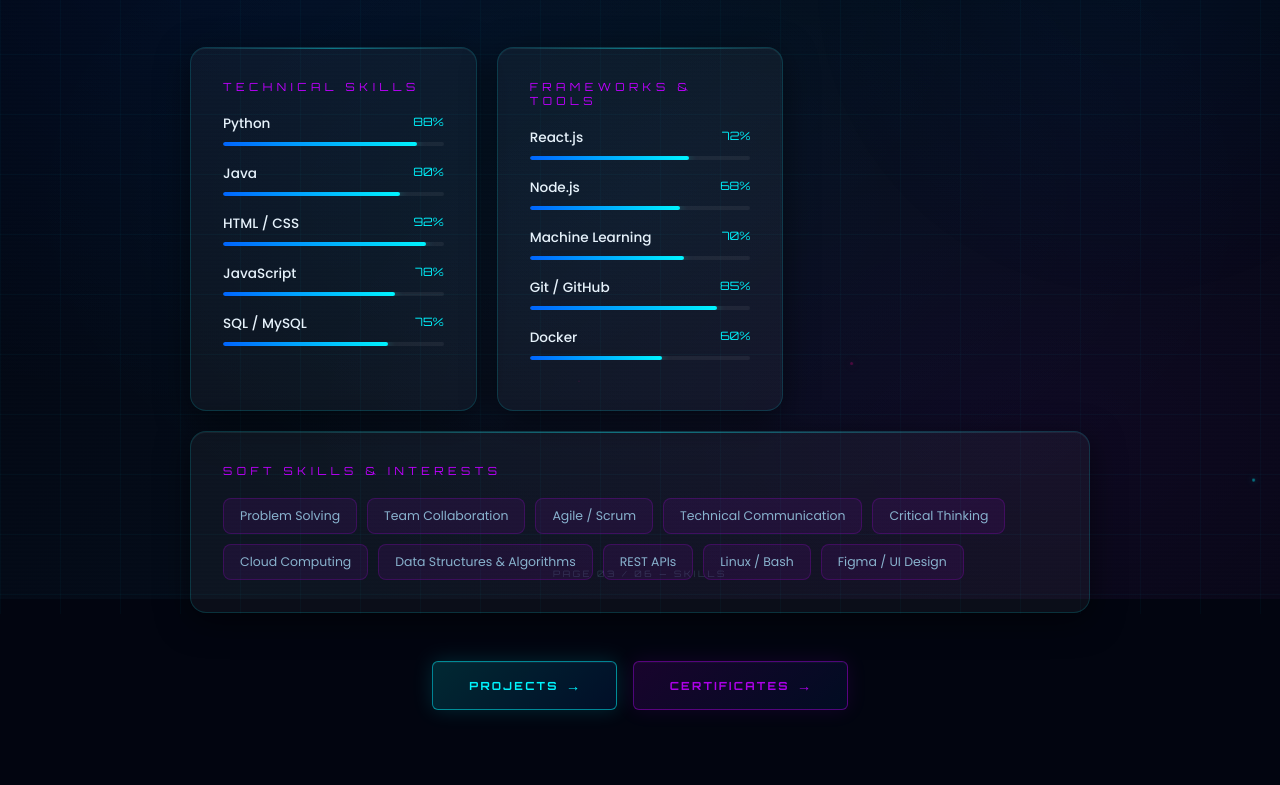
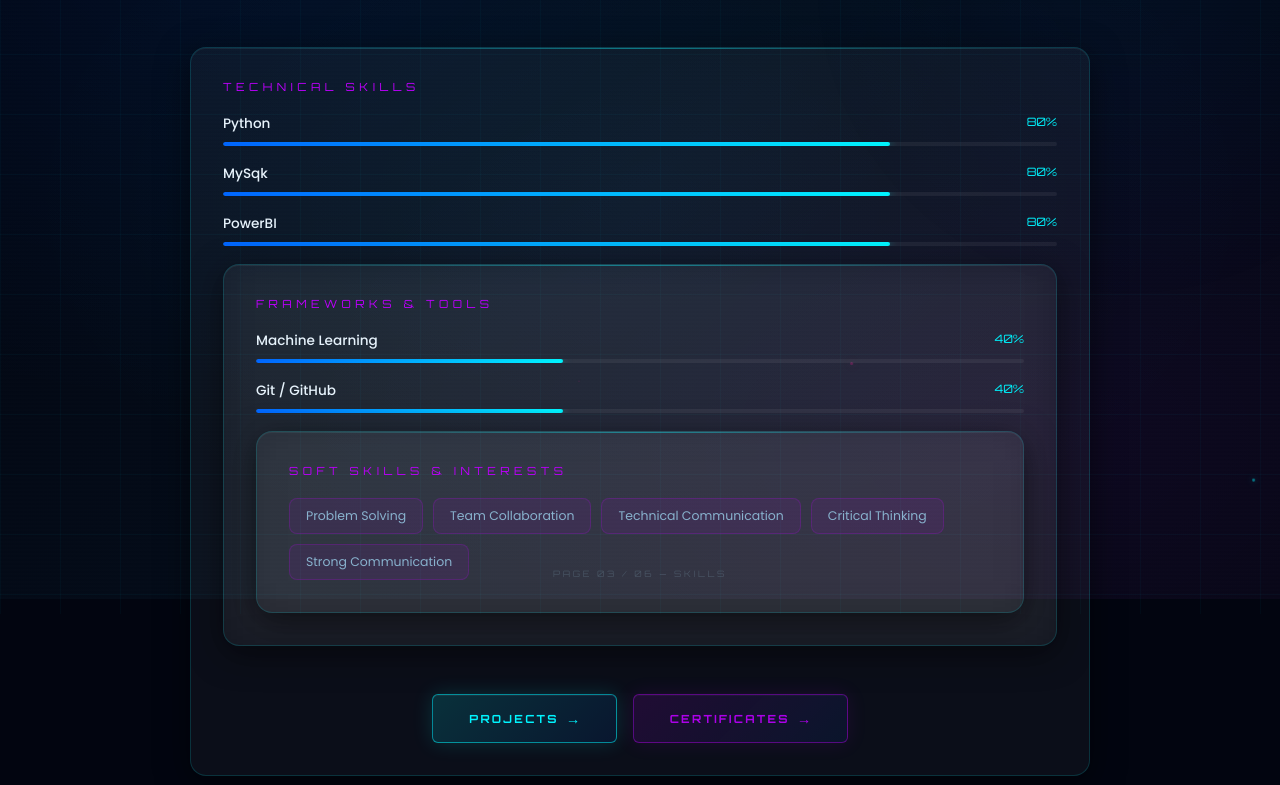
Before and after one commit to ramana-anumala/portfolio-website, a plain HTML site: page skills.html in a window 1280 px wide. Shown: the part 201-986 px from the top of the page. Before the commit the page ends 951 px from the top, so only its background shows below. Drawn offline with Linux system fonts and the light colour scheme.

Commit message:
Update skills.html

```diff
--- a/skills.html
+++ b/skills.html
@@ -27,7 +27,7 @@
   <!-- ======== NAVIGATION ======== -->
   <nav class="nav">
     <!-- Edit the brand/logo text below -->
-    <span class="nav-brand">RA</span>
+    <span class="nav-brand">AVR</span>
 
     <!-- Nav dots: active dot = index 2 -->
     <div class="nav-dots">
@@ -64,21 +64,22 @@
         <div class="skill-item">
           <div class="skill-header">
             <span class="skill-name">Python</span>
-            <span class="skill-pct">88%</span>
+            <span class="skill-pct">80%</span>
           </div>
           <div class="skill-bar-bg">
             <!-- data-width controls the filled bar length -->
-            <div class="skill-bar-fill" data-width="88%"></div>
+            <div class="skill-bar-fill" data-width="80%"></div>
           </div>
         </div>
 
         <!-- SKILL 2 — Edit name and data-width -->
         <div class="skill-item">
           <div class="skill-header">
-            <span class="skill-name">Java</span>
+            <span class="skill-name">MySqk</span>
             <span class="skill-pct">80%</span>
           </div>
           <div class="skill-bar-bg">
+            <!-- data-width controls the filled bar length -->
             <div class="skill-bar-fill" data-width="80%"></div>
           </div>
         </div>
@@ -86,100 +87,40 @@
         <!-- SKILL 3 — Edit name and data-width -->
         <div class="skill-item">
           <div class="skill-header">
-            <span class="skill-name">HTML / CSS</span>
-            <span class="skill-pct">92%</span>
+            <span class="skill-name">PowerBI</span>
+            <span class="skill-pct">80%</span>
           </div>
           <div class="skill-bar-bg">
-            <div class="skill-bar-fill" data-width="92%"></div>
+            <!-- data-width controls the filled bar length -->
+            <div class="skill-bar-fill" data-width="80%"></div>
           </div>
         </div>
-
-        <!-- SKILL 4 — Edit name and data-width -->
-        <div class="skill-item">
-          <div class="skill-header">
-            <span class="skill-name">JavaScript</span>
-            <span class="skill-pct">78%</span>
-          </div>
-          <div class="skill-bar-bg">
-            <div class="skill-bar-fill" data-width="78%"></div>
-          </div>
-        </div>
-
-        <!-- SKILL 5 — Edit name and data-width -->
-        <div class="skill-item">
-          <div class="skill-header">
-            <span class="skill-name">SQL / MySQL</span>
-            <span class="skill-pct">75%</span>
-          </div>
-          <div class="skill-bar-bg">
-            <div class="skill-bar-fill" data-width="75%"></div>
-          </div>
-        </div>
-
-        <!-- ADD MORE SKILLS: Copy a .skill-item block above -->
-
-      </div>
 
       <!-- ======== FRAMEWORKS & TOOLS CARD ======== -->
       <div class="glass-card">
         <p class="skills-section-title">Frameworks & Tools</p>
 
-        <!-- SKILL 6 -->
+        <!-- SKILL 4 -->
         <div class="skill-item">
           <div class="skill-header">
-            <span class="skill-name">React.js</span>
-            <span class="skill-pct">72%</span>
+            <span class="skill-name">Machine Learning</span>
+            <span class="skill-pct">40%</span>
           </div>
           <div class="skill-bar-bg">
-            <div class="skill-bar-fill" data-width="72%"></div>
+            <div class="skill-bar-fill" data-width="40%"></div>
           </div>
         </div>
 
-        <!-- SKILL 7 -->
-        <div class="skill-item">
-          <div class="skill-header">
-            <span class="skill-name">Node.js</span>
-            <span class="skill-pct">68%</span>
-          </div>
-          <div class="skill-bar-bg">
-            <div class="skill-bar-fill" data-width="68%"></div>
-          </div>
-        </div>
-
-        <!-- SKILL 8 -->
-        <div class="skill-item">
-          <div class="skill-header">
-            <span class="skill-name">Machine Learning</span>
-            <span class="skill-pct">70%</span>
-          </div>
-          <div class="skill-bar-bg">
-            <div class="skill-bar-fill" data-width="70%"></div>
-          </div>
-        </div>
-
-        <!-- SKILL 9 -->
+        <!-- SKILL 5 -->
         <div class="skill-item">
           <div class="skill-header">
             <span class="skill-name">Git / GitHub</span>
-            <span class="skill-pct">85%</span>
+            <span class="skill-pct">40%</span>
           </div>
           <div class="skill-bar-bg">
-            <div class="skill-bar-fill" data-width="85%"></div>
+            <div class="skill-bar-fill" data-width="40%"></div>
           </div>
         </div>
-
-        <!-- SKILL 10 -->
-        <div class="skill-item">
-          <div class="skill-header">
-            <span class="skill-name">Docker</span>
-            <span class="skill-pct">60%</span>
-          </div>
-          <div class="skill-bar-bg">
-            <div class="skill-bar-fill" data-width="60%"></div>
-          </div>
-        </div>
-
-      </div>
 
       <!-- ======== SOFT SKILLS CARD (tags style) ======== -->
       <div class="glass-card" style="grid-column: 1 / -1;">
@@ -189,14 +130,9 @@
         <div class="skill-tags">
           <span class="skill-tag">Problem Solving</span>
           <span class="skill-tag">Team Collaboration</span>
-          <span class="skill-tag">Agile / Scrum</span>
           <span class="skill-tag">Technical Communication</span>
           <span class="skill-tag">Critical Thinking</span>
-          <span class="skill-tag">Cloud Computing</span>
-          <span class="skill-tag">Data Structures & Algorithms</span>
-          <span class="skill-tag">REST APIs</span>
-          <span class="skill-tag">Linux / Bash</span>
-          <span class="skill-tag">Figma / UI Design</span>
+          <span class="skill-tag">Strong Communication</span>
         </div>
       </div>
 
```
